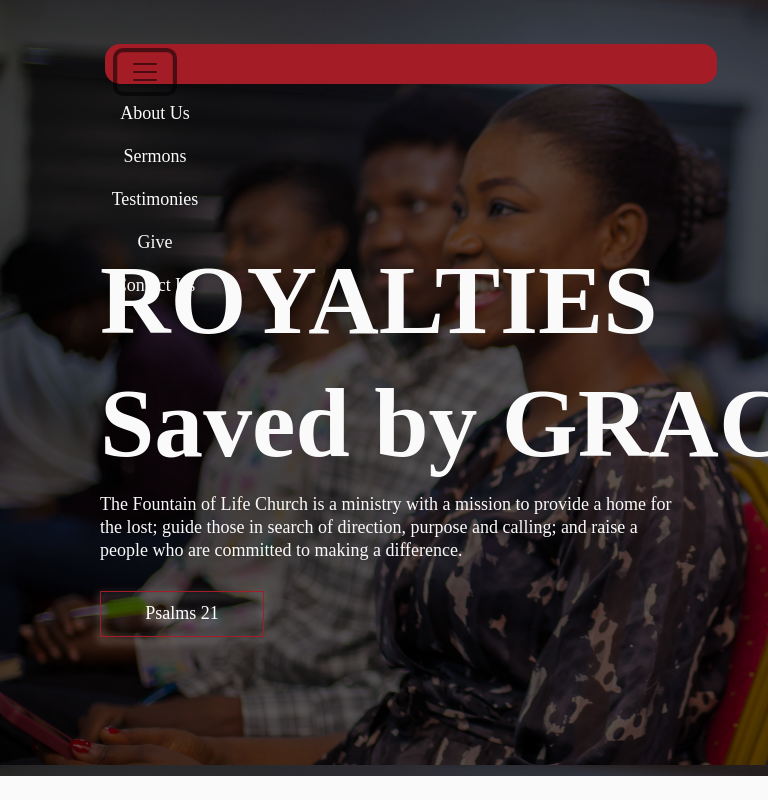
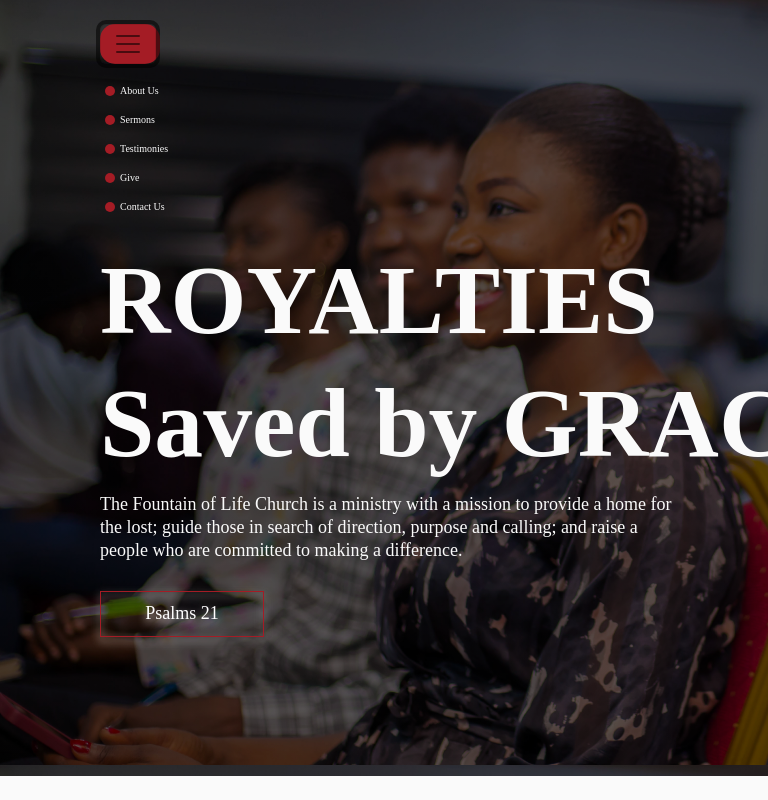
Before and after one commit to Olamijulo2/tfolcgf, a plain HTML site: page index.html in a window 768 px wide. Both pictures are taken after a click on the button "Toggle navigation". Shown: the top 800 px of the page. Drawn offline with nearby package versions, Linux system fonts and the light colour scheme.

Commit message:
Media Querry Completed

```diff
--- a/index.html
+++ b/index.html
@@ -7,7 +7,6 @@
     <link href="https://cdn.jsdelivr.net/npm/bootstrap@5.2.0/dist/css/bootstrap.min.css" rel="stylesheet" integrity="sha384-gH2yIJqKdNHPEq0n4Mqa/HGKIhSkIHeL5AyhkYV8i59U5AR6csBvApHHNl/vI1Bx" crossorigin="anonymous">
     <title>TFOLC | Grace Family</title>
     <link rel="stylesheet" type="text/css" href="style.css">
-    <!-- <link rel="stylesheet" type="text/css" href="media.css"> -->
     <link rel="stylesheet" type="text/css" href="media.css">
     <script src="https://kit.fontawesome.com/49736e1bab.js" crossorigin="anonymous"></script>
 
@@ -25,37 +24,24 @@
                         <ul class="navbar-nav me-auto mb-2 mb-lg-0">
                             <li class="nav-item">
                                     <a class="nav-link" href="#aboutUs"><span class="bulletPoint"></span>About Us</a>
-                                <!-- <a class="nav-link" href="#aboutUs">About Us</a> -->
                             </li>
 
                             <li class="nav-item">
                                     <a class="nav-link" href="#sermons"><span class="bulletPoint"></span>Sermons</a>
-                                    <!-- <a class="nav-link" href="#sermons">Sermons</a> -->
                             </li>
 
                             <li class="nav-item">
                                     <a class="nav-link" href="#sermons"><span class="bulletPoint"></span>Testimonies</a>
-                                    <!-- <a class="nav-link" href="#sermons">Testimonies</a> -->
                             </li>
 
                             <li class="nav-item">
                                     <a class="nav-link" href="#"><span class="bulletPoint"></span>Give</a>
-                                    <!-- <a class="nav-link" href="#">Give</a> -->
                             </li>
 
                             <li class="nav-item">
                                     <a class="nav-link" href="#contact"><span class="bulletPoint"></span>Contact Us</a>
-                                    <!-- <a class="nav-link" href="#contact">Contact Us</a> -->
                             </li>
-
-                            <!-- <li class="nav-item">
-                                <a class="nav-link disabled" href="#" tabindex="-1" aria-disabled="true">Disabled</a>
-                            </li> -->
                         </ul>
-                        <!-- <form class="d-flex">
-                        <input class="form-control me-2" type="search" placeholder="Search" aria-label="Search">
-                        <button class="btn btn-outline-success" type="submit">Search</button>
-                        </form> -->
                     </div>
                 </div>
                 <div class="logo"></div>
@@ -250,14 +236,6 @@
                         <div class="picTitle picTitle1">
                             <h5>Grace Service</h5>
                         </div>
-
-                        <!-- <div class="card" style="width: 23rem;">
-                            <img src="images/Rectangle 10.png" class="card-img-top" alt="...">
-                            <div class="card-body">
-                                <p class="card-text">The best place to start connecting with God is at our grace service every Sunday.</p>
-                                <h5 class="card-title">Grace Service</h5>
-                            </div>
-                        </div> -->
                     </div>
                     <div class="hangout">
                         <div class="pic2"></div>
@@ -267,14 +245,6 @@
                         <div class="picTitle picTitle2">
                             <h5>Charis Hangout</h5>
                         </div>
-
-                        <!-- <div class="card" style="width: 23rem;">
-                            <img src="images/Rectangle 10 (1).png" class="card-img-top" alt="...">
-                            <div class="card-body">
-                                <p class="card-text">We dig deep, syudy the character and digest the WORD every wednesday.</p>
-                                <h5 class="card-title">Charis Hangout</h5>
-                            </div>
-                        </div> -->
                     </div>
                     <div class="soak">
                         <div class="pic3"></div>
@@ -284,14 +254,6 @@
                         <div class="picTitle picTitle3">
                             <h5>SOAK</h5>
                         </div>
-
-                        <!-- <div class="card" style="width: 23rem;">
-                            <img src="images/Rectangle 10 (2).png" class="card-img-top" alt="...">
-                            <div class="card-body">
-                                <p class="card-text">Experience God's presence through worship and prayer every last Friday.</p>
-                                <h5 class="card-title">SOAK</h5>
-                            </div>
-                         </div> -->
                     </div>
                 </div>
             </div>
@@ -542,17 +504,12 @@
                 </div>
             </div>
 
-
             <div class="copyright">
                 <p>&#169; 2022 TFOLC Grace Family. All Rights Reserved</p>
             </div>
         </section>
-
     </main>
 
-    <footer>
-
-    </footer>
     <script src="main.js"></script>
     <script src="https://cdn.jsdelivr.net/npm/bootstrap@5.2.0/dist/js/bootstrap.bundle.min.js" integrity="sha384-A3rJD856KowSb7dwlZdYEkO39Gagi7vIsF0jrRAoQmDKKtQBHUuLZ9AsSv4jD4Xa" crossorigin="anonymous"></script>
 </body>
--- a/media.css
+++ b/media.css
@@ -1053,42 +1053,43 @@
     }
 }
 
-@media screen and (min-width:600px) and (max-width:768px) {
-
-}
 
 
+@media screen and (min-width:596px) and (max-width:768px) {
+    /* @media screen and (max-width:768px) { */
+    /* NAVIGATION */
 
-
-
-/* @media screen and (min-width:200px) and (max-width:390px) */
-/* @media screen and (min-width:600px) and (max-width:768px) */
-/* @media screen and (min-width:768px) and (max-width:1023px) */
-/* @media screen and (max-width:1023px) and (orientation:landscape) */
-/* @media screen and (min-width:1024px) */
-
-
-
-
-
-
-
-/* Small screen devices (600px and above) */
-@media only screen and (min-width: 600px) {
-
+    .st {
+        width: 60px;
+        height: 40px;
+        left: 100px;
+        top: 24px;
+    }
+    .st .container-fluid button {
+        position: absolute;
+        left: 0px;
+        top: 0px;
+    }
+    .st .container-fluid button span {
+        color: white;
+    }
+    .nav-link {
+        width: 80px;
+        font-size: 10px;
+        text-align: left;
+        line-height: 13px;
+        top: 44px;
+        left: 20px;
+        position: relative;
+    }
+    .bulletPoint {
+        background-image: url(images/bulletPoint.png) no-repeat;
+        position: absolute;
+        width: 10px;
+        height: 10px;
+        left: -15px;
+        top: 10px;
+        background: #A41C25;
+        border-radius: 50%;
+    }
 }
-
-/* Medium screen devices (768px and above) */
-@media only screen and (min-width: 768px) {
-
-}
-
-/* Big screen devices (889px and above) */
-@media only screen and (min-width: 889px) {
-
-}
-
-/* Extra big screen devices (1200px and above) */
-@media only screen and (min-width: 1200px) {
-
-}
--- a/style.css
+++ b/style.css
@@ -1265,86 +1265,3 @@ a:active {
     z-index: 10;
     color: #4D4343;
 }
-
-
-
-
-
-
-
-
-
-
-
-
-
-
-
-
-
-
-
-
-
-
-
-/* ----------- iPhone 12 Mini ----------- */
-
-/* 2340x1080 pixels at 476ppi */
-@media only screen
-and (device-width: 360px)
-and (device-height: 780px)
-and (-webkit-device-pixel-ratio: 3) {
-
-}
-
-
-
-
-/* ----------- iPhone 12, 12 Pro ----------- */
-
-/* 2532x1170 pixels at 460ppi */
-@media only screen
-and (device-width: 390px)
-and (device-height: 844px)
-and (-webkit-device-pixel-ratio: 3) {
-
-}
-
-
-
-/* ----------- iPhone 11 ----------- */
-/* 1792x828px at 326ppi */
-@media only screen
-and (device-width: 414px)
-and (device-height: 896px)
-and (-webkit-device-pixel-ratio: 2) {
-
-}
-
-
-
-/* For extremely small screen devices (595px and below) */
-@media only screen and (max-width: 595px) {
-
-}
-
-/* Small screen devices (600px and above) */
-@media only screen and (min-width: 600px) {
-
-}
-
-/* Medium screen devices (768px and above) */
-@media only screen and (min-width: 768px) {
-
-}
-
-/* Big screen devices (889px and above) */
-@media only screen and (min-width: 889px) {
-
-}
-
-/* Extra big screen devices (1200px and above) */
-@media only screen and (min-width: 1200px) {
-
-}
```
Also changed, not shown: give.html (deleted, +0 -39 lines).
